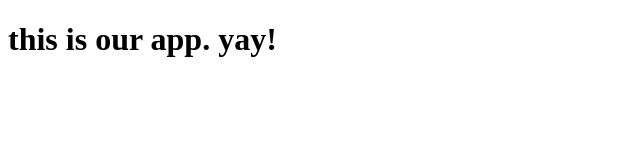
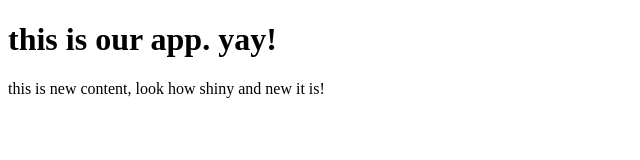
Before and after one commit to SilviaZlo/our-app, a plain HTML site: page index.html in a window 1280 px wide. Shown: the whole page, without its empty margins (0-640 px from the left). Drawn offline with Linux system fonts and the light colour scheme.

Commit message:
second commit

```diff
--- a/index.html
+++ b/index.html
@@ -8,5 +8,6 @@
 </head>
 <body>
     <h1>this is our app. yay!</h1>
+    <p>this is new content, look how shiny and new it is!</p>
 </body>
 </html>
```
